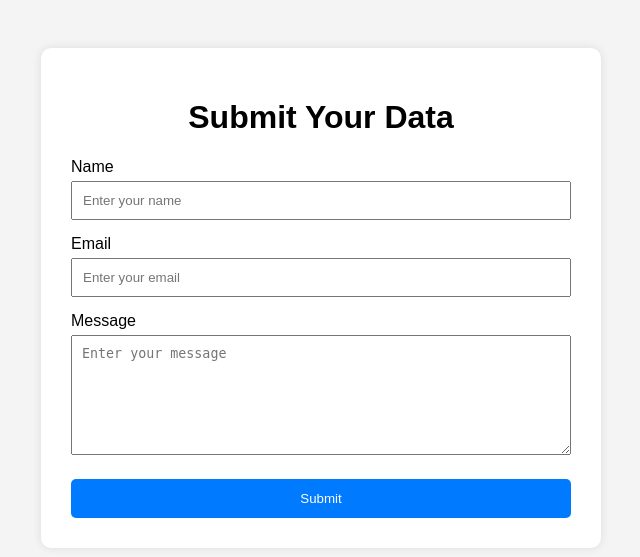
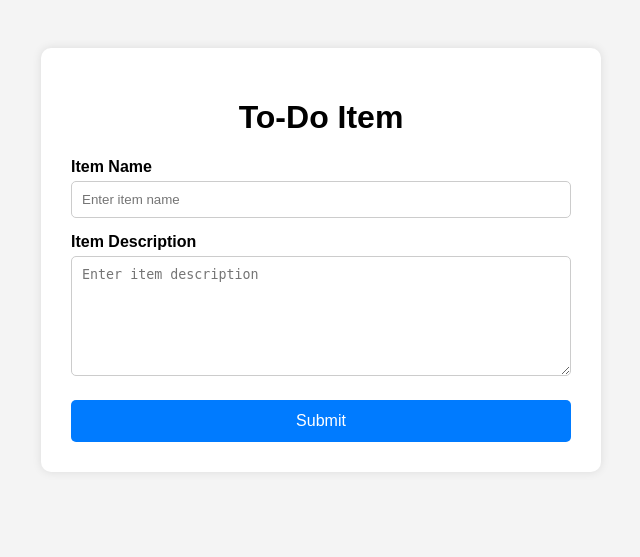
Before and after one commit to TZ-ArbaazBaig/Git_and_GitHub_Arbaaz, a Flask app: page / in a window 1280 px wide. Shown: the top 557 px of the page, without its empty margins (319-959 px from the left). Run offline with Flask 3, Linux system fonts and the light colour scheme.

Commit message:
Add todo form with item name and description

```diff
--- a/templates/index.html
+++ b/templates/index.html
@@ -1,10 +1,11 @@
 <!DOCTYPE html>
 <html lang="en">
+
 <head>
     <meta charset="UTF-8">
     <meta name="viewport" content="width=device-width, initial-scale=1.0">
 
-    <title>Flask MongoDB Form</title>
+    <title>To-Do Page</title>
 
     <style>
         body {
@@ -19,7 +20,7 @@
             background: white;
             padding: 30px;
             border-radius: 10px;
-            box-shadow: 0 0 10px rgba(0,0,0,0.1);
+            box-shadow: 0 0 10px rgba(0, 0, 0, 0.1);
         }
 
         h1 {
@@ -29,6 +30,7 @@
         label {
             display: block;
             margin-top: 15px;
+            font-weight: bold;
         }
 
         input,
@@ -37,10 +39,13 @@
             padding: 10px;
             margin-top: 5px;
             box-sizing: border-box;
+            border: 1px solid #ccc;
+            border-radius: 5px;
         }
 
         textarea {
             height: 120px;
+            resize: vertical;
         }
 
         button {
@@ -52,18 +57,11 @@
             border: none;
             cursor: pointer;
             border-radius: 5px;
+            font-size: 16px;
         }
 
         button:hover {
             background: #0056b3;
-        }
-
-        .error {
-            background: #ffdddd;
-            color: #d00;
-            padding: 10px;
-            margin-bottom: 15px;
-            border-radius: 5px;
         }
     </style>
 </head>
@@ -72,35 +70,16 @@
 
     <div class="container">
 
-    <h1>Submit Your Data</h1>
+        <h1>To-Do Item</h1>
 
-    {% if error %}
-        <div class="error">
-            {{ error }}
-        </div>
-    {% endif %}
+        <form method="POST" action="/submittodoitem">
 
-    <form method="POST">
+            <label for="itemName">Item Name</label>
+            <input type="text" id="itemName" name="itemName" placeholder="Enter item name" required>
 
-        <label>Name</label>
-        <input
-            type="text"
-            name="name"
-            placeholder="Enter your name"
-        >
-
-        <label>Email</label>
-        <input
-            type="email"
-            name="email"
-            placeholder="Enter your email"
-        >
-
-        <label>Message</label>
-        <textarea
-            name="message"
-            placeholder="Enter your message"
-        ></textarea>
+            <label for="itemDescription">Item Description</label>
+            <textarea id="itemDescription" name="itemDescription" placeholder="Enter item description"
+                required></textarea>
 
             <button type="submit">
                 Submit
@@ -111,4 +90,5 @@
     </div>
 
 </body>
+
 </html>
```
Lines whose indentation alone changed are shown as unchanged.
